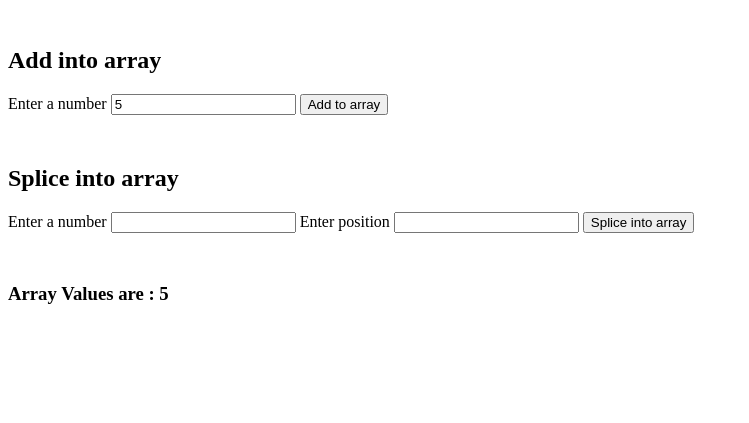
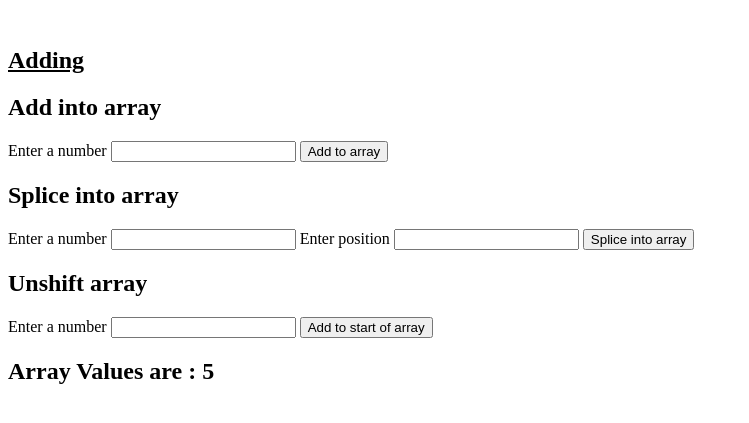
Before and after one commit to SionaFernandes/javascript, a plain HTML site: page array-object/index.html in a window 1280 px wide. Both pictures are taken after typing "5" into the empty fields and a click on the button "Add to array". Shown: the part 61-484 px from the top of the page, without its empty margins (0-749 px from the left). Drawn offline with Linux system fonts and the light colour scheme.

Commit message:
adding into array

```diff
--- a/array-object/index.html
+++ b/array-object/index.html
@@ -6,13 +6,18 @@
     <meta http-equiv="X-UA-Compatible" content="ie=edge" />
     <title>Arrays,Objects</title>
     <style>
-      div {
+      section {
         margin-top: 50px;
+      }
+      section > h2 {
+        text-decoration: underline;
       }
     </style>
   </head>
   <body>
     <h1>Arrays & Objects</h1>
+    <section>
+      <h2>Adding</h2>
       <div>
         <h2>Add into array</h2>
         <label for="user-input">Enter a number</label>
@@ -29,10 +34,17 @@
         <button id="splicebtn">Splice into array</button>
       </div>
       <div>
-      <h3>
+        <h2>Unshift array</h2>
+        <label for="unshift-input">Enter a number</label>
+        <input type="number" id="unshift-input" />
+        <button id="unshiftbtn">Add to start of array</button>
+      </div>
+    </section>
+    <div>
+      <h2>
         Array Values are :
         <span id="array-output"></span>
-      </h3>
+      </h2>
     </div>
 
     <script src="./js/app.js"></script>
--- a/array-object/js/app.js
+++ b/array-object/js/app.js
@@ -2,11 +2,17 @@ let userInput = document.getElementById("user-input");
 let inputArray = [];
 let logEntries = [];
 
+//push
 let addButton = document.getElementById("add-btn");
 
+//splice
 let spliceInput = document.getElementById("splice-input");
 let splicePosition = document.getElementById("splice-position");
 let splicebtn = document.getElementById("splicebtn");
+
+//unshift
+let unshiftInput = document.getElementById("unshift-input");
+let unshiftbtn = document.getElementById("unshiftbtn");
 
 function pushtoarray() {
   inputArray.push(parseInt(userInput.value));
@@ -17,12 +23,20 @@ function pushtoarray() {
   };
   logEntries.push(logEntry);
   console.log(logEntries);
+  userInput.value = null;
 }
 
 function splicearray() {
   inputArray.splice(splicePosition.value, 0, parseInt(spliceInput.value));
   document.getElementById("array-output").innerHTML = inputArray;
+  spliceInput.value = null;
 }
 
+function unshiftarray() {
+  inputArray.unshift(unshiftInput.value);
+  document.getElementById("array-output").innerHTML = inputArray;
+  unshiftInput.value = null;
+}
 addButton.addEventListener("click", pushtoarray);
 splicebtn.addEventListener("click", splicearray);
+unshiftbtn.addEventListener("click", unshiftarray);
```
Lines whose indentation alone changed are shown as unchanged.
